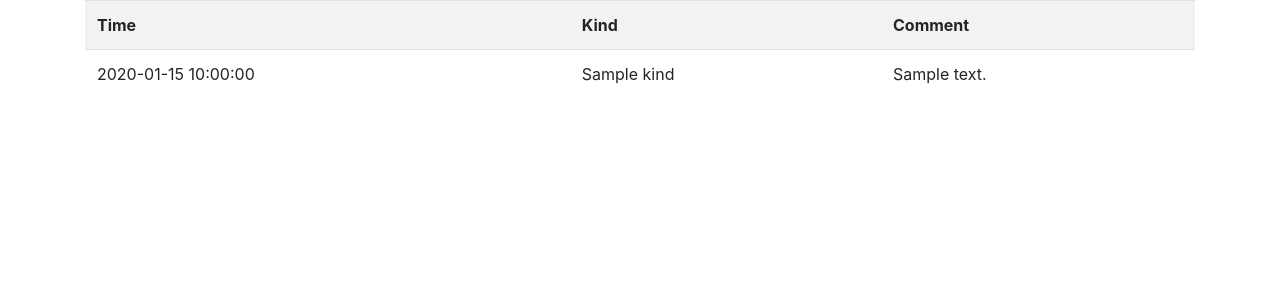
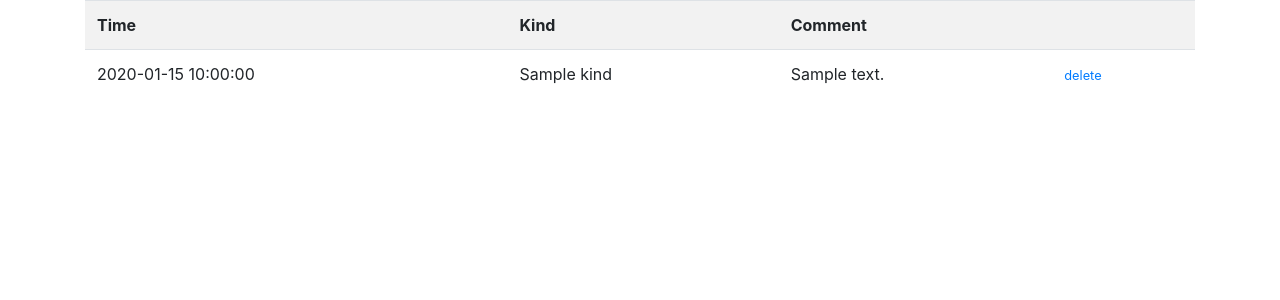
Before and after one commit to neilmb/m-w-tracker, a Flask app: page / in a window 1280 px wide. Shown: the part 56-356 px from the top of the page. Run offline with Flask 2, Linux system fonts and the light colour scheme; tables that the repository leaves empty hold one stand-in row (values such as "Sample post"); some libraries are stand-ins or nearby versions.

Commit message:
Links for deleting events

```diff
--- a/mwtracker/templates/events.html
+++ b/mwtracker/templates/events.html
@@ -9,12 +9,14 @@
       <th>Time</th>
       <th>Kind</th>
       <th>Comment</th>
+      <th></th>
     </tr>
   {% for event in events %}
     <tr>
       <td>{{ event.time }}</td>
       <td>{{ event.name }}</td>
       <td>{{ event.comment }}</td>
+      <td><a class="small" href="{{ url_for("delete", event_id=event.id) }}">delete</a></td>
     </tr>
   {% endfor %}
   </table>
--- a/mwtracker/views.py
+++ b/mwtracker/views.py
@@ -14,11 +14,12 @@ from .forms import AddForm
 
 @app.route('/')
 def events():
-    events = (db.session.query(Event.time, Event.comment)
+    events = (db.session.query(Event.time, Event.comment, Event.id)
               .join(Kind).add_columns(Kind.name)
               .order_by(Event.time.desc())
               .all())
     return render_template('events.html', title='Events', events=events)
+
 
 @app.route('/add', methods=['GET', 'POST'])
 def add():
@@ -32,3 +33,12 @@ def add():
         db.session.commit()
         return redirect(url_for('events'))
     return render_template('add.html', title='Add Event', form=form)
+
+
+@app.route('/delete/<int:event_id>')
+def delete(event_id):
+    """Delete an event from the database."""
+    this_event = Event.query.filter(Event.id == event_id).one()
+    db.session.delete(this_event)
+    db.session.commit()
+    return redirect(url_for('events'))
```
Also changed, not shown: README.md.
